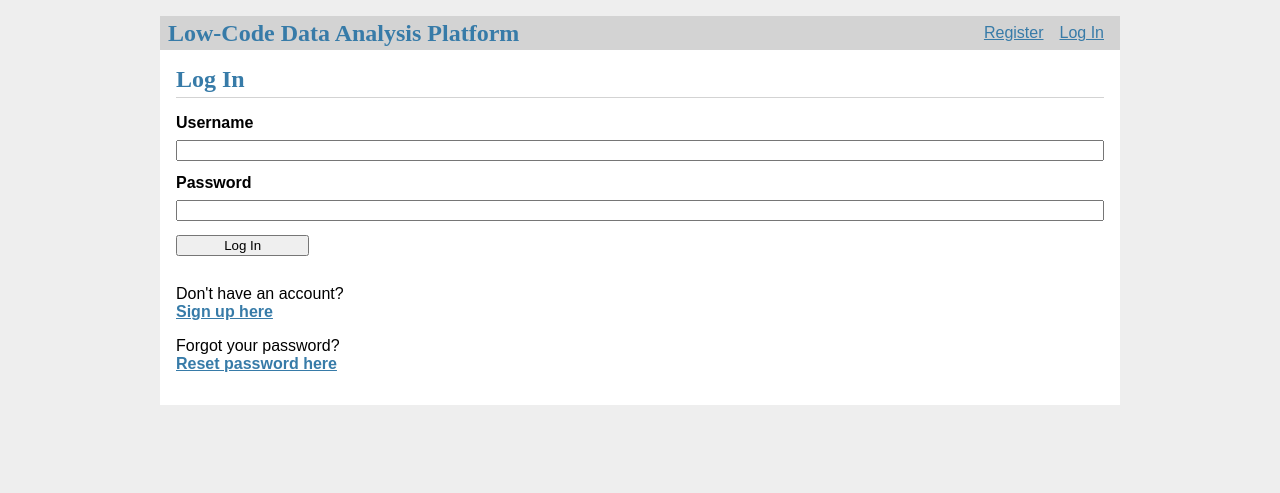
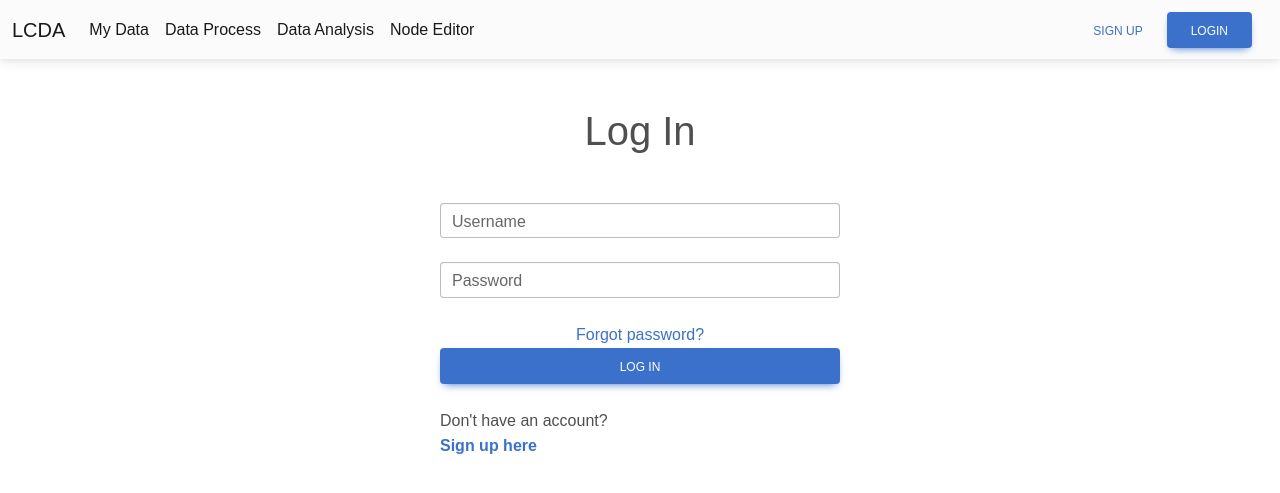
Before and after one commit to COMP208-Team-16-2022-23/Group-Project-Code, a Flask app: page /auth/login in a window 1280 px wide. Shown: the top 493 px of the page. Run offline with Flask 2, Linux system fonts and the light colour scheme; some libraries are stand-ins or nearby versions; some web fonts are replaced.

Commit message:
feat: beautify the login page

```diff
--- a/templates/auth.html
+++ b/templates/auth.html
@@ -2,7 +2,7 @@
 <title>LCDA</title>
 <link rel="stylesheet" href="{{ url_for('static', filename='style.css') }}">
 <nav>
-    <h1>Low-Code Data Analysis Platform</a></h1>
+    <h1>Low-Code Data Analysis Platform</h1>
     <ul>
         {% if g.user %}
         <li><span>{{ g.user['username'] }}</span>
--- a/templates/auth/login.html
+++ b/templates/auth/login.html
@@ -1,18 +1,36 @@
-{% extends 'auth.html' %}
+{% extends 'base.html' %}
 
 {% block header %}
-<h1>{% block title %}Log In{% endblock %}</h1>
+    <h1>{% block title %}Log In{% endblock %}</h1>
 {% endblock %}
 
 {% block content %}
-<form method="post">
-    <label for="username">Username</label>
-    <input name="username" id="username" required>
-    <label for="password">Password</label>
-    <input type="password" name="password" id="password" required>
-    <input type="submit" value="Log In">
-</form>
-<p>Don't have an account? <br><a href='/auth/register'><b>Sign up here</b></a></p>
-<!--forget password-->
-<p>Forgot your password? <br><a href='/auth/forgot_password'><b>Reset password here</b></a></p>
+<div  class="m-auto" style="max-width: 400px">
+    <h1 class="text-center m-5">Log In</h1>
+    {% if error %}
+        <div class="alert alert-danger" role="alert">
+            {{ error }}
+        </div>
+    {% endif %}
+    <form method="post">
+        <!-- Email input -->
+        <div class="form-outline mb-4">
+            <input id="username" name="username" class="form-control" required/>
+            <label class="form-label" for="username">Username</label>
+        </div>
+
+        <!-- Password input -->
+        <div class="form-outline mb-4">
+            <input type="password" name="password" id="password" class="form-control" required/>
+            <label class="form-label" for="password">Password</label>
+        </div>
+        <div class="text-center">
+            <!-- Simple link -->
+            <a href="{{ url_for('auth.forgot_password') }}">Forgot password?</a>
+        </div>
+        <button type="submit" class="btn btn-primary btn-block mb-4">Log In</button>
+    </form>
+    <p>Don't have an account? <br><a href="{{ url_for('auth.register') }}"><b>Sign up here</b></a></p>
+    <!--forget password-->
+</div>
 {% endblock %}
--- a/templates/base.html
+++ b/templates/base.html
@@ -17,11 +17,12 @@
             href="../static/css/Roboto.fonts.css"
             rel="stylesheet"
     />
-
+    <!-- MDB -->
     <link
             href="https://cdnjs.cloudflare.com/ajax/libs/mdb-ui-kit/6.2.0/mdb.min.css"
             rel="stylesheet"
     />
+
 </head>
 <body>
 <!-- Start your project here-->
@@ -45,7 +46,7 @@
         <!-- Collapsible wrapper -->
         <div class="collapse navbar-collapse" id="navbarSupportedContent">
             <!-- Navbar brand -->
-            <span class="navbar-brand mb-0 h1">LCDA</span>
+            <a class="navbar-brand mb-0 h1" href="{{ url_for('index') }}">LCDA</a>
 
             <ul class="navbar-nav me-auto mb-2 mb-lg-0">
                 <li class="nav-item">
@@ -115,7 +116,15 @@
     </div>
 </nav>
 
-{% block content %}{% endblock %}
+<div class="container-sm mt-5 mx-auto">
+    {% for message in get_flashed_messages() %}
+        <div class="alert alert-danger" role="alert">
+            {{ message }}
+        </div>
+    {% endfor %}
+
+    {% block content %}{% endblock %}
+</div>
 <!-- End your project here-->
 
 <script type="text/javascript" src="https://cdnjs.cloudflare.com/ajax/libs/mdb-ui-kit/6.2.0/mdb.min.js"></script>
```
